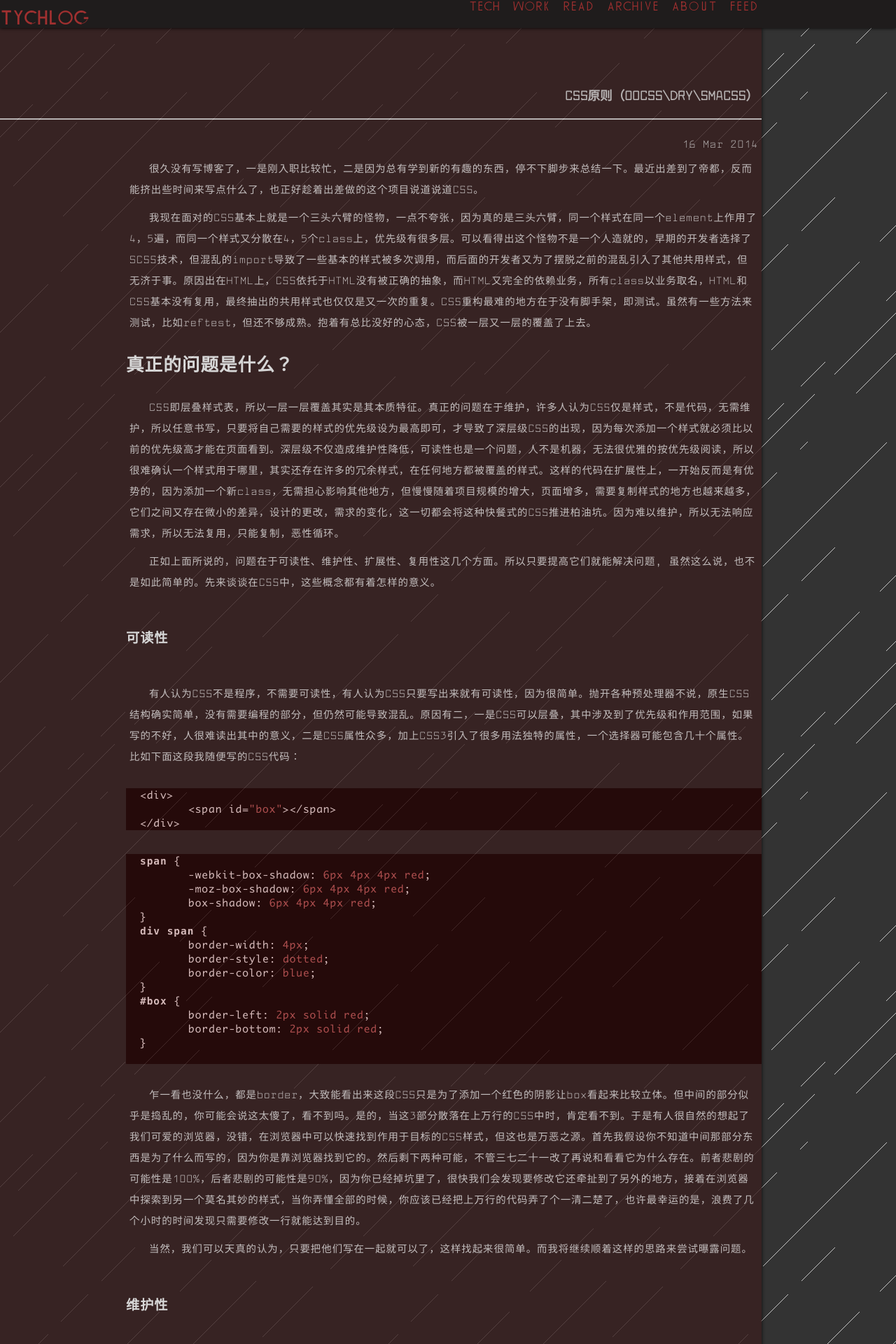
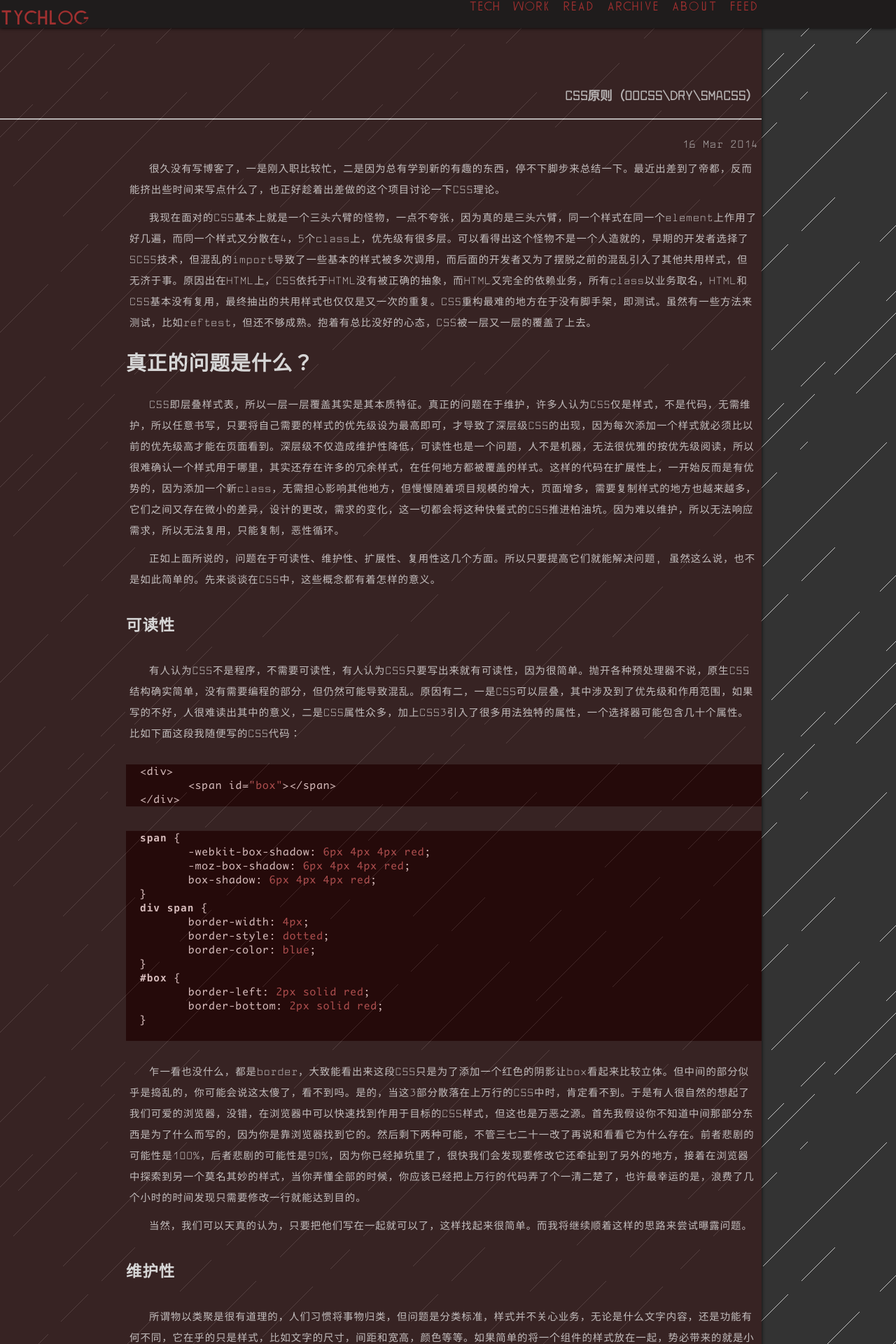
Before and after one commit to tychio/old_blog, a Jekyll site: the page built from _posts/2014-03-16-css-principle.md, in a window 1280 px wide. Shown: the top 1920 px of the page at 70% size. Built offline with Jekyll 4.4.1, drawn with Linux system fonts in a browser that asks for light colours; Markdown is read by kramdown in place of the engine named in the settings; comment, search, counter and statistics services are not loaded.

Commit message:
change title to more high level.

```diff
--- a/_posts/2014-03-16-css-principle.md
+++ b/_posts/2014-03-16-css-principle.md
@@ -5,18 +5,18 @@
 category: Tech
 ---
 
-很久没有写博客了，一是刚入职比较忙，二是因为总有学到新的有趣的东西，停不下脚步来总结一下。最近出差到了帝都，反而能挤出些时间来写点什么了，也正好趁着出差做的这个项目说道说道CSS。
+很久没有写博客了，一是刚入职比较忙，二是因为总有学到新的有趣的东西，停不下脚步来总结一下。最近出差到了帝都，反而能挤出些时间来写点什么了，也正好趁着出差做的这个项目讨论一下CSS理论。
 
-我现在面对的CSS基本上就是一个三头六臂的怪物，一点不夸张，因为真的是三头六臂，同一个样式在同一个element上作用了4，5遍，而同一个样式又分散在4，5个class上，优先级有很多层。可以看得出这个怪物不是一个人造就的，早期的开发者选择了SCSS技术，但混乱的import导致了一些基本的样式被多次调用，而后面的开发者又为了摆脱之前的混乱引入了其他共用样式，但无济于事。原因出在HTML上，CSS依托于HTML没有被正确的抽象，而HTML又完全的依赖业务，所有class以业务取名，HTML和CSS基本没有复用，最终抽出的共用样式也仅仅是又一次的重复。CSS重构最难的地方在于没有脚手架，即测试。虽然有一些方法来测试，比如reftest，但还不够成熟。抱着有总比没好的心态，CSS被一层又一层的覆盖了上去。
+我现在面对的CSS基本上就是一个三头六臂的怪物，一点不夸张，因为真的是三头六臂，同一个样式在同一个element上作用了好几遍，而同一个样式又分散在4，5个class上，优先级有很多层。可以看得出这个怪物不是一个人造就的，早期的开发者选择了SCSS技术，但混乱的import导致了一些基本的样式被多次调用，而后面的开发者又为了摆脱之前的混乱引入了其他共用样式，但无济于事。原因出在HTML上，CSS依托于HTML没有被正确的抽象，而HTML又完全的依赖业务，所有class以业务取名，HTML和CSS基本没有复用，最终抽出的共用样式也仅仅是又一次的重复。CSS重构最难的地方在于没有脚手架，即测试。虽然有一些方法来测试，比如reftest，但还不够成熟。抱着有总比没好的心态，CSS被一层又一层的覆盖了上去。
 <!-- more -->
 
-### 真正的问题是什么？
+## 真正的问题是什么？
 
 CSS即层叠样式表，所以一层一层覆盖其实是其本质特征。真正的问题在于维护，许多人认为CSS仅是样式，不是代码，无需维护，所以任意书写，只要将自己需要的样式的优先级设为最高即可，才导致了深层级CSS的出现，因为每次添加一个样式就必须比以前的优先级高才能在页面看到。深层级不仅造成维护性降低，可读性也是一个问题，人不是机器，无法很优雅的按优先级阅读，所以很难确认一个样式用于哪里，其实还存在许多的冗余样式，在任何地方都被覆盖的样式。这样的代码在扩展性上，一开始反而是有优势的，因为添加一个新class，无需担心影响其他地方，但慢慢随着项目规模的增大，页面增多，需要复制样式的地方也越来越多，它们之间又存在微小的差异，设计的更改，需求的变化，这一切都会将这种快餐式的CSS推进柏油坑。因为难以维护，所以无法响应需求，所以无法复用，只能复制，恶性循环。
 
 正如上面所说的，问题在于可读性、维护性、扩展性、复用性这几个方面。所以只要提高它们就能解决问题, 虽然这么说，也不是如此简单的。先来谈谈在CSS中，这些概念都有着怎样的意义。
 
-###### 可读性
+#### 可读性
 
 有人认为CSS不是程序，不需要可读性，有人认为CSS只要写出来就有可读性，因为很简单。抛开各种预处理器不说，原生CSS结构确实简单，没有需要编程的部分，但仍然可能导致混乱。原因有二，一是CSS可以层叠，其中涉及到了优先级和作用范围，如果写的不好，人很难读出其中的意义，二是CSS属性众多，加上CSS3引入了很多用法独特的属性，一个选择器可能包含几十个属性。比如下面这段我随便写的CSS代码：
 
@@ -48,7 +48,7 @@
 
 当然，我们可以天真的认为，只要把他们写在一起就可以了，这样找起来很简单。而我将继续顺着这样的思路来尝试曝露问题。
 
-###### 维护性
+#### 维护性
 
 所谓物以类聚是很有道理的，人们习惯将事物归类，但问题是分类标准，样式并不关心业务，无论是什么文字内容，还是功能有何不同，它在乎的只是样式，比如文字的尺寸，间距和宽高，颜色等等。如果简单的将一个组件的样式放在一起，势必带来的就是小段代码的重复书写。不觉得有多严重？我来举个栗子。
 
@@ -73,7 +73,7 @@
 
 肯定有人在想，谁让你当初要写成这样呢。我们在读代码的时候最喜欢问，当初为什么要这么写？但慢慢的你会读出它的历史，有时候它是身不由己的。这就涉及到了下一个要讨论的内容。
 
-###### 扩展性
+#### 扩展性
 
 扩展性是一个具有欺骗性的东西，所谓的扩展性其实就是在现有基础上再次开发新东西的性能，但我认为它还必须有前提条件，那就是保持可读性与维护性。
 
@@ -81,7 +81,7 @@
 
 那什么才是一个好的扩展性呢，简单来说，就是多功能产品。比如一个box，也许它的样式就时
 
-###### 复用性
+#### 复用性
 
 似乎我一直在说的就是重复，那我们就来说说复用性，如何才能复用CSS代码是一个很大的问题，比如粒度，是一两个属性进行复用还是一大组选择器进行复用呢，再比如对象，是为了class复用属性，还是为了html复用class呢。这些选择不算太重要，但是带来的影响却很重大，可以说是整个CSS结构的改变。下面继续用box的阴影来讨论复用。
 
@@ -97,11 +97,11 @@
 
 这样看起来我有了一个shadow的class可以给任意的目标加上这个阴影了，但这导致了一个复用的问题，和上面那段捣乱的CSS样式一样，如果item已有另外2个border了，那这个class是无法去除的。所以复用时不仅要考虑需要什么，还要考虑不需要什么。另外一些必须的属性比如display还有overflow等也是要考虑的，因为user agent的原因，很多属性是隐藏在element中的。
 
-### 如何解决问题？
+## 如何解决问题？
 
 主流的CSS原则有OOCSS，DRY，SMACSS以及BEM，他们皆是为解决CSS的各种问题而生。
 
-###### OOCSS
+#### OOCSS
 
 OOCSS即面向对象的CSS，这里对象指的是页面中的元素对象，与传统编程中的面向对象不太相同，比如不存在方法这种东西，硬要说的话，附加的一些class可以看作是继承或者接口之类的东西来实现对象的差异化。比如电商网站中的商品就是一个典型的对象，它们既有许多相同的部分，又有许多差异，宽高、按钮、图片、标题等基本布局都是相同的，而边距、线框、背景颜色、字号等都是差异化的。由此按照OOCSS的指导原则，我们应该写一个product class，然后为其添加一些border、theme之类的class来差异化它：
 
@@ -212,7 +212,7 @@
 
 OOCSS强调class，将每组样式写成一个class方便HTML中使用，众多class组合起来能千变万化组成一个对象。所以如果是想一劳永逸的写一套UI作为开发时使用的样式，我建议使用OOCSS来进行开发。但它也有缺点，过多的将设计逻辑放在HTML中，极大的自由化了页面开发时的选择，如果写HTML的开发者不能很好的理解整套CSS的结构，较易在HTML中造成class混乱。
 
-###### DRY CSS
+#### DRY CSS
 
 DRY就是Donot repeat youself 不要重复。但其实这个名字有点无趣，哪个理论不是消除重复呢，但如何消除才是意义所在。总的来说我认为DRYCSS与OOCSS是两个极端，所以我将会以对比的方式来讲讲DRYCSS的内容。使用DRYCSS很简单，三步。
 
```
